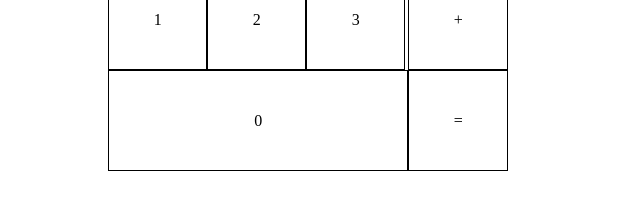
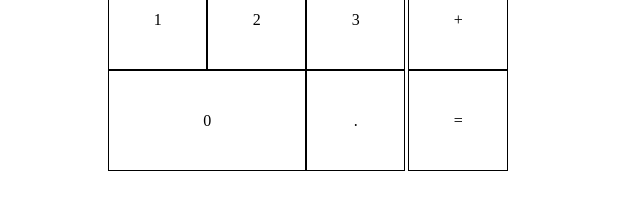
Before and after one commit to hugo-michel/odin-calc, a plain HTML site: page index.html in a window 1280 px wide. Shown: the part 529-738 px from the top of the page, 319-959 px from the left. Drawn offline with Linux system fonts and the light colour scheme.

Commit message:
ajout . pr nb float

```diff
--- a/index.html
+++ b/index.html
@@ -27,7 +27,10 @@
 						<div class="number">3</div>
 					</div>
 
-					<div id="num0" class="number">0</div>
+					<div id="numSpec">
+						<div id="num0" class="number">0</div>
+						<div id="point" class="number">.</div>
+					</div>
 				</div>
 
 				<div id="action">
@@ -40,6 +43,6 @@
 			</div>
 		</div>
 
-        <button id="test">test</button>
+		<button id="test">test</button>
 	</body>
 </html>
--- a/style.css
+++ b/style.css
@@ -57,7 +57,7 @@ body {
 }
 
 #clear,
-#num0 {
+#numSpec {
     flex-basis: 20%;
 }
 
@@ -68,9 +68,22 @@ body {
 #clear,
 .number,
 #num0,
-.operator {
+.operator,
+#point {
     display: flex;
     justify-content: center;
     align-items: center;
     border: 1px solid black;
 }
+
+#numSpec {
+    display: flex;
+}
+
+#num0 {
+    flex-basis: 66%;
+}
+
+#point {
+    flex-basis: 33%;
+}
```
Also changed, not shown: script.js (+101 -0 lines).
